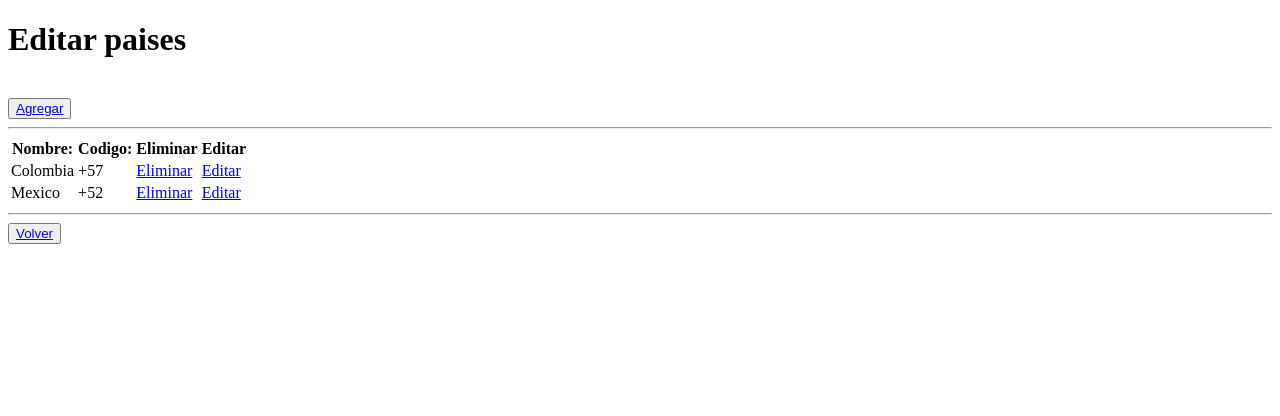
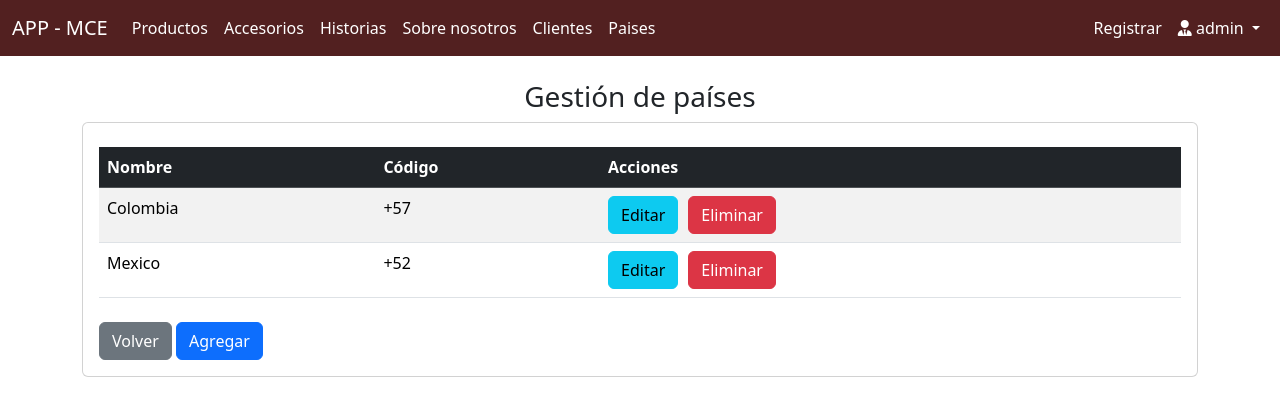
Before and after one commit to Marian0110/MCE-Django, a Django app: page /administrativo/paises_del/2 in a window 1280 px wide. Shown: the top 416 px of the page. Run offline with Django 4.2, Linux system fonts and the light colour scheme; a user stored in the database is signed in; data comes from the database, SQL or seed files in the repository; both versions use the stored data as it was after the commit; some libraries are stand-ins or nearby versions.

Commit message:
correcion del diseñoo crud de paises

```diff
--- a/administrativo/templates/administrativo/paises_list.html
+++ b/administrativo/templates/administrativo/paises_list.html
@@ -1,63 +1,54 @@
-{% load static %}
-<!DOCTYPE html>
-<html lang="es">
+{% extends 'administrativo/baseCrud.html' %}
+{% block title %} Mantenedor de países {% endblock %}
 
-<head>
-    <meta charset="UTF-8">
-    <meta http-equiv="X-UA-Compatible" content="IE=edge">
-    <meta name="viewport" content="width=device-width, initial-scale=1.0">
-    <title>Mantenedor paises</title>
-</head>
-
-<body>
-    <h1>Editar paises</h1><br>
-
-    <button type="button">
-        <a href="{% url 'paisesAdd' %}">Agregar</a>
-    </button>
-
-    <hr class="my-4">
-
-    <div id="mensaje">
-        {% if mensaje %}
-        {{ mensaje }}
-        {% endif %}
-    </div>
-
-    <table>
+{% block body %}
+<div class="row">
+    <div class="col-sm-12">
+        <h3 class="text-center">Gestión de países</h3>
+        <div class="card">
+            <div class="card-body">
+                <div class="table-responsive py-2">
+                    <table class="table table-striped">
                         {% if paises %}
+                        <thead class="table-dark">
                             <tr>
-            <th>Nombre: </th>
-            <th>Codigo: </th>
-            <th>Eliminar</th>
-            <th>Editar</th>
+                                <th>Nombre</th>
+                                <th>Código</th>
+                                <th>Acciones</th>
                             </tr>
+                        </thead>
+                        <tbody>
                             {% for p in paises %}
                             <tr>
                                 <td>{{ p.nombre }}</td>
                                 <td>{{ p.codigo }}</td>
-            <td><a href="{% url 'paises_del' pk=p.pk %}">Eliminar</a></td>
-            <td><a href="{% url 'paises_edit' pk=p.pk %}">Editar</a></td>
+                                <td>
+                                    <div style="display: flex; gap: 10px;">
+                                        <a href="{% url 'paises_edit' pk=p.pk %}" class="btn btn-info">Editar</a>
+                                        <a href="{% url 'paises_del' pk=p.pk %}" class="btn btn-danger">Eliminar</a>
+                                    </div>
+                                </td>
                             </tr>
                             {% endfor %}
+                        </tbody>
                         {% endif %}
                     </table>
-
-    <hr class="my-4">
-
-    <button type="button">
-        <a href="{% url 'crud' %}">Volver</a>
+                </div>
+                <button type="button" class="btn btn-secondary">
+                    <a href="{% url 'crud' %}" style="text-decoration: none;" class="text-white">Volver</a>
                 </button>
-
-
-    <script src="https://code.jquery.com/jquery-3.7.1.min.js"
-        integrity="sha256-/JqT3SQfawRcv/BIHPThkBvs0OEvtFFmqPF/lYI/Cxo=" crossorigin="anonymous"></script>
-    <script>
-        $(document).ready(function () {
-            $('#mensaje').delay(3000).fadeOut('slow');
-        });
-    </script>
-
-</body>
-
-</html>
+                <button type="button" class="btn btn-primary">
+                    <a href="{% url 'paisesAdd' %}" style="text-decoration: none;" class="text-white">Agregar</a>
+                </button>
+            </div>
+            <div id="mensaje">
+                {% if mensaje %}
+                <div class="alert alert-success" role="alert">
+                    {{ mensaje }}
+                </div>
+                {% endif %}
+            </div>
+        </div>
+    </div>
+</div>
+{% endblock %}
--- a/administrativo/views.py
+++ b/administrativo/views.py
@@ -106,7 +106,7 @@ def paises_del(request, pk):
     try:
         pais= Pais.objects.get(pk=pk)
         pais.delete()
-        mensaje= "Datos eliminados"
+        mensaje= "Datos eliminados con exito"
         paises= Pais.objects.all()
         context={'paises':paises, 'mensaje': mensaje}
         return render(request, 'administrativo/paises_list.html', context)
@@ -125,8 +125,9 @@ def paises_edit(request,pk):
             if request.method == "POST":
                 form=paisForm(request.POST,instance=pais)
                 form.save()
+                form=paisForm()
                 mensaje="Bien, datos actualizados..."
-                context={'pais':pais, 'mensaje': mensaje}
+                context={'pais':pais, 'mensaje': mensaje, 'form' : form}
                 return render(request, 'administrativo/paises_edit.html', context)
             else:
                 form = paisForm(instance=pais)
```
Also changed, not shown: administrativo/templates/administrativo/paises_add.html (+27 -27 lines), administrativo/templates/administrativo/paises_edit.html (+26 -29 lines), db.sqlite3. Lines whose indentation alone changed are shown as unchanged.
